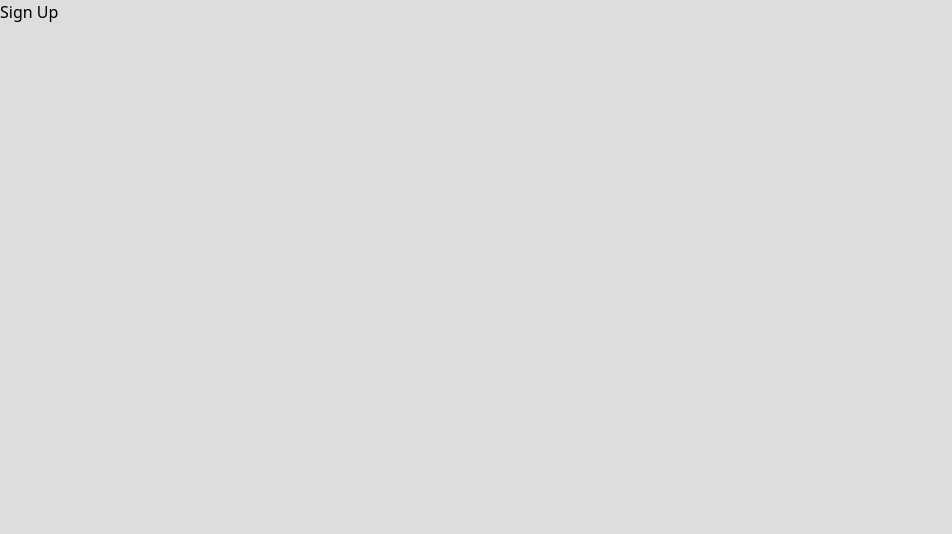
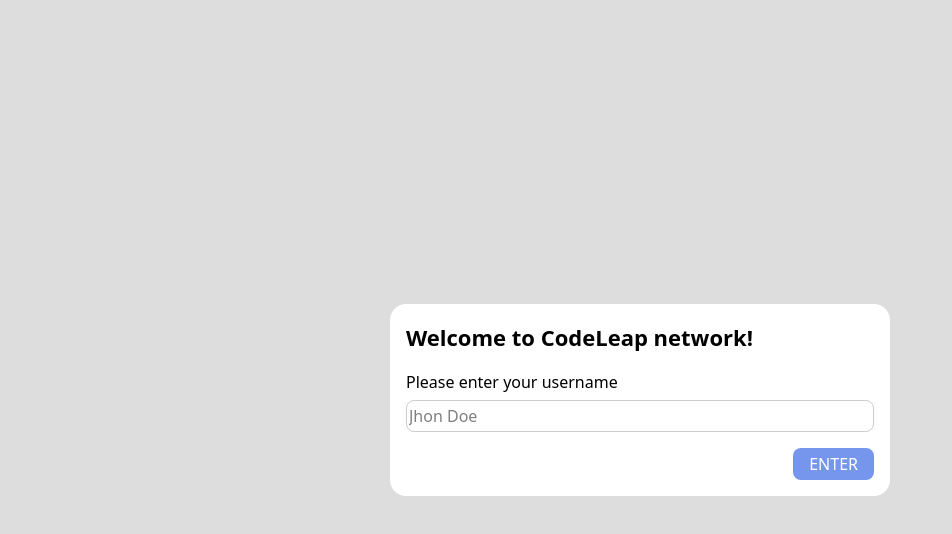
Before and after one commit to LessaApolinario/codeleap-engineering-test-reactjs, a React (Vite) app: page / in a window 1280 px wide. Shown: the top 534 px of the page, without its empty margins (0-952 px from the left). Built offline with nearby package versions, Linux system fonts and the light colour scheme.

Commit message:
Add sign up page design

```diff
--- a/src/index.css
+++ b/src/index.css
@@ -3,3 +3,7 @@
 .bg-page-color {
   background-color: #dddddd;
 }
+
+.border-gray-default {
+  border-color: #cccccc;
+}
--- /dev/null
+++ b/src/ui/components/base/button.tsx
@@ -0,0 +1,27 @@
+import type { PropsWithChildren } from "react"
+
+interface ButtonProps {
+  type?: "button" | "submit"
+  disabled?: boolean
+  onClick?: () => void
+}
+
+export function Button({
+  children,
+  type,
+  disabled,
+  onClick,
+}: PropsWithChildren<ButtonProps>) {
+  return (
+    <button
+      type={type ?? "button"}
+      disabled={disabled ?? false}
+      className={`bg-[#7695EC] text-white rounded-lg px-4 py-1 ${
+        disabled ? "cursor-not-allowed" : "cursor-pointer"
+      }`}
+      onClick={onClick}
+    >
+      {children}
+    </button>
+  )
+}
--- /dev/null
+++ b/src/ui/components/signup/signup-form.tsx
@@ -0,0 +1,50 @@
+import { useState, type FormEvent } from "react"
+import { useNavigate } from "react-router"
+import { Button } from "../base/button"
+
+export function SignUpForm() {
+  const navigate = useNavigate()
+  const [username, setUsername] = useState("")
+
+  function handleSubmit(event: FormEvent) {
+    event.preventDefault()
+
+    const isUsernameDefined = username.length > 0
+    if (isUsernameDefined) {
+      sessionStorage.setItem(
+        "@codeleap-engineering-test-reactjs/username",
+        username
+      )
+      navigate("/home")
+    }
+  }
+
+  return (
+    <form
+      onSubmit={handleSubmit}
+      className="bg-white border-px border-gray-default rounded-2xl p-4 w-4/5 sm:4/5 md:w-125 lg:w-125 xl:w-125 2xl:w-125"
+    >
+      <h2 className="font-bold text-lg sm:text-[22px] md:text-[22px] lg:text-[22px] xl:text-[22px] 2xl:text-[22px] mb-4">
+        Welcome to CodeLeap network!
+      </h2>
+
+      <div className="flex flex-col gap-1.5 mb-4">
+        <label htmlFor="username-field" className="font-normal text-base">
+          Please enter your username
+        </label>
+        <input
+          type="text"
+          placeholder="Jhon Doe"
+          className="border border-gray-default h-8 rounded-lg p-0.5"
+          onChange={(event) => setUsername(event.target.value)}
+        />
+      </div>
+
+      <div className="flex items-center justify-end">
+        <Button disabled={!username.length} type="submit">
+          ENTER
+        </Button>
+      </div>
+    </form>
+  )
+}
--- a/src/ui/pages/SignUpPage.tsx
+++ b/src/ui/pages/SignUpPage.tsx
@@ -1,3 +1,9 @@
+import { SignUpForm } from "../components/signup/signup-form"
+
 export default function SignUpPage() {
-  return <div className="min-h-screen">Sign Up</div>
+  return (
+    <div className="min-h-screen flex items-center justify-center">
+      <SignUpForm />
+    </div>
+  )
 }
--- a/src/ui/routes/router.tsx
+++ b/src/ui/routes/router.tsx
@@ -1,6 +1,7 @@
 import { createBrowserRouter } from "react-router"
 import RootLayout from "../layouts/RootLayout"
 import SignUpPage from "../pages/SignUpPage"
+import HomePage from "../pages/HomePage"
 
 const router = createBrowserRouter([
   {
@@ -11,6 +12,10 @@
         path: "/",
         element: <SignUpPage />,
       },
+      {
+        path: "/home",
+        element: <HomePage />,
+      },
     ],
   },
 ])
```
